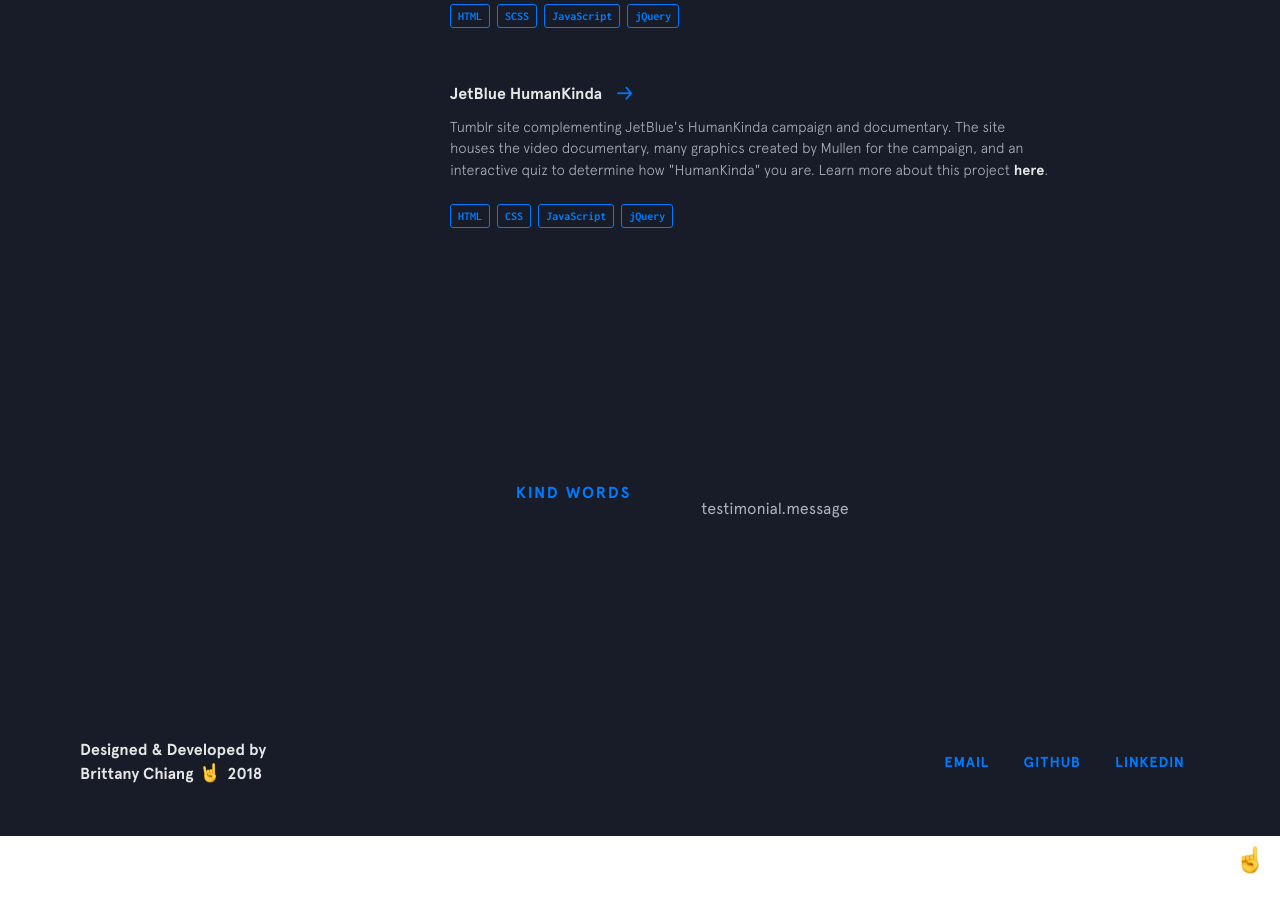
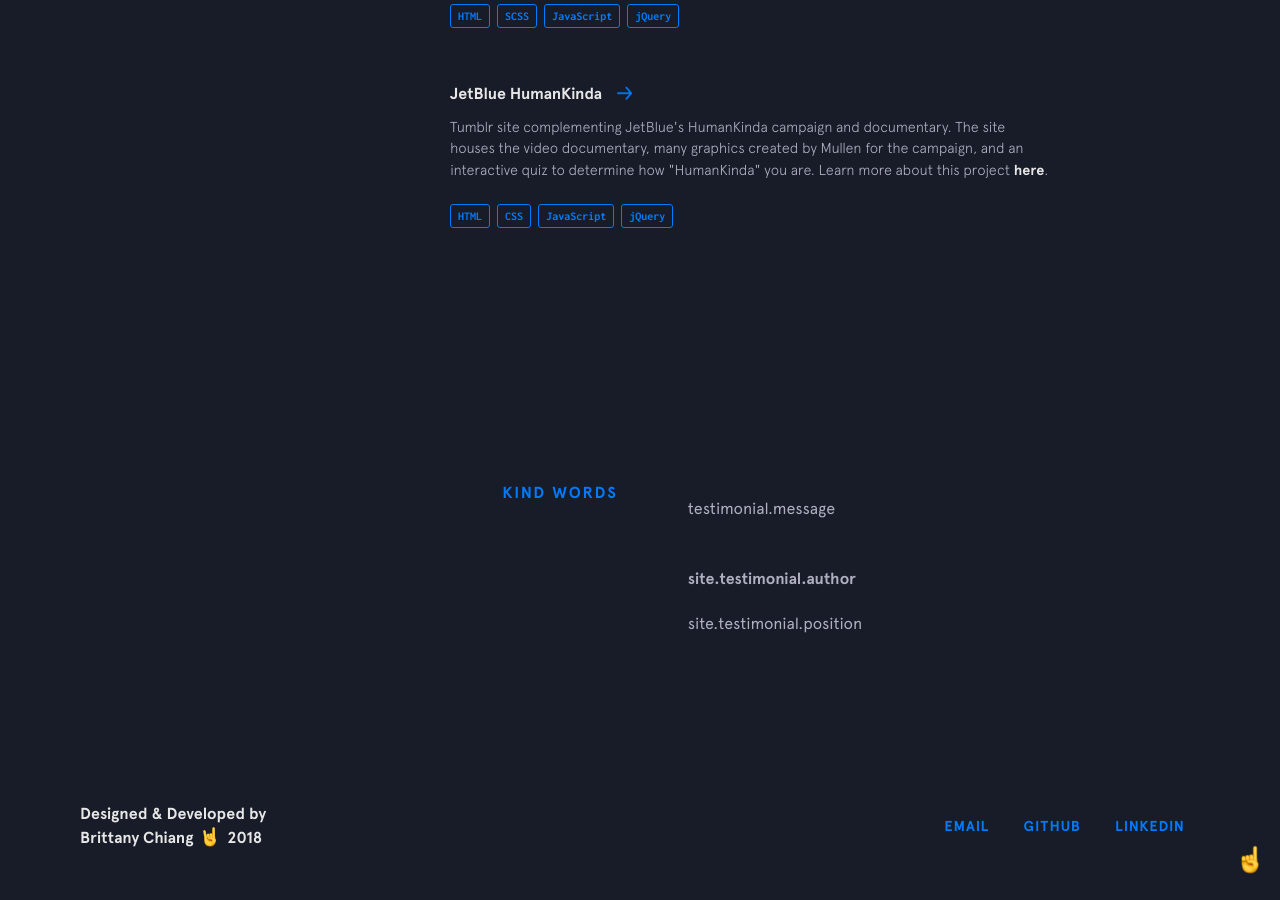
Before and after one commit to harper-he/harper-he.github.io, a Jekyll site: the page built from index.html, in a window 1280 px wide and 900 px high, scrolled down 7130 px. Built offline with Jekyll 4.4.1, drawn with Linux system fonts in a browser that asks for light colours; nearby versions of some CDN libraries.

Commit message:
Update kindwords.html

```diff
--- a/_includes/kindwords.html
+++ b/_includes/kindwords.html
@@ -5,8 +5,8 @@
             <div class="col-lg-8 col-lg-offset-2">
             <i class="fa fa-comment-o"></i>
             <p>testimonial.message</p>
-            <h4><br/>{{ site.testimonial.author }}</h4>
-            <p>{{ site.testimonial.position }}</p>
+            <h4><br/>site.testimonial.author</h4>
+            <p>site.testimonial.position</p>
             </div>
         </div><! --/row -->
     </div><! --/container -->
```
